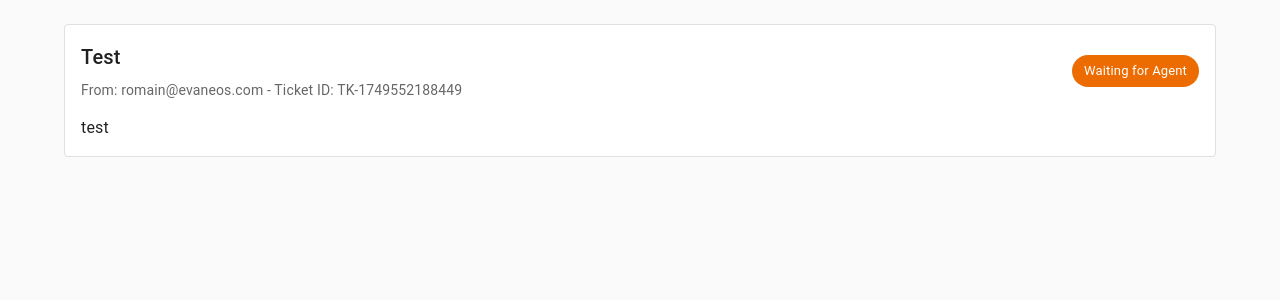
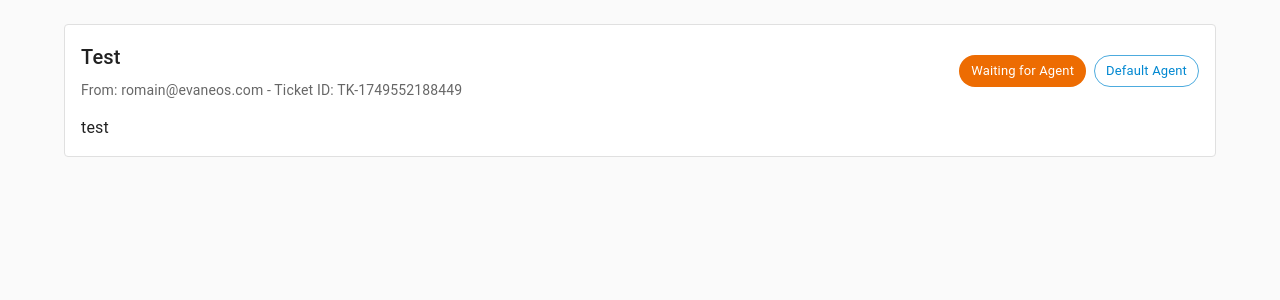
Before and after one commit to RomainJeff/openai-hackathon-vivalehack, a Next.js app: page /tickets/TK-1749552188449 in a window 1280 px wide. Shown: the top 300 px of the page. Built offline with nearby package versions, Linux system fonts and the light colour scheme.

Commit message:
feat: add handoff agent to details

```diff
--- a/app/tickets/[id]/page.tsx
+++ b/app/tickets/[id]/page.tsx
@@ -15,6 +15,7 @@ import {
 } from "@mui/material"
 import { Send } from "@mui/icons-material"
 import { Ticket, TicketStatus } from "@/types/ticket"
+import { SupportAgent } from "@/types/support-agent"
 
 const getStatusChip = (status: TicketStatus) => {
   switch (status) {
@@ -39,6 +40,13 @@ export default function TicketPage() {
   const [selectedProposal, setSelectedProposal] =
     useState<number | null>(null)
   const [editedResponse, setEditedResponse] = useState("")
+  const [availableAgents, setAvailableAgents] = useState<SupportAgent[]>([]);
+
+  const getHandoffToAgentChip = (handoffToAgentId: string | undefined) => {
+    if (!handoffToAgentId) return null;
+    const agent = availableAgents.find((agent) => agent.id === handoffToAgentId);
+    return <Chip label={agent?.name} color="info" variant="outlined" sx={{ ml: 1 }}/>;
+  };
 
   useEffect(() => {
     const fetchTicket = async () => {
@@ -55,8 +63,18 @@ export default function TicketPage() {
       }
     }
 
+    const fetchAgents = async () => {
+      const agents = await fetch("/api/agents");
+      if (!agents.ok) {
+        throw new Error("Failed to fetch agents");
+      }
+      const agentsData = await agents.json();
+      setAvailableAgents(agentsData);
+    }
+
     if (params.id) {
       fetchTicket()
+      fetchAgents()
       const interval = setInterval(fetchTicket, 30000)
       return () => clearInterval(interval)
     }
@@ -131,7 +149,10 @@ export default function TicketPage() {
                 From: {ticket.email} - Ticket ID: {params.id}
               </Typography>
             </Box>
-            {getStatusChip(ticket.status)}
+            <Box>
+              {getStatusChip(ticket.status)}
+              {getHandoffToAgentChip(ticket.handoffToAgentId)}
+            </Box>
           </Box>
           <Typography variant="body1">{ticket.content}</Typography>
         </Box>
```
